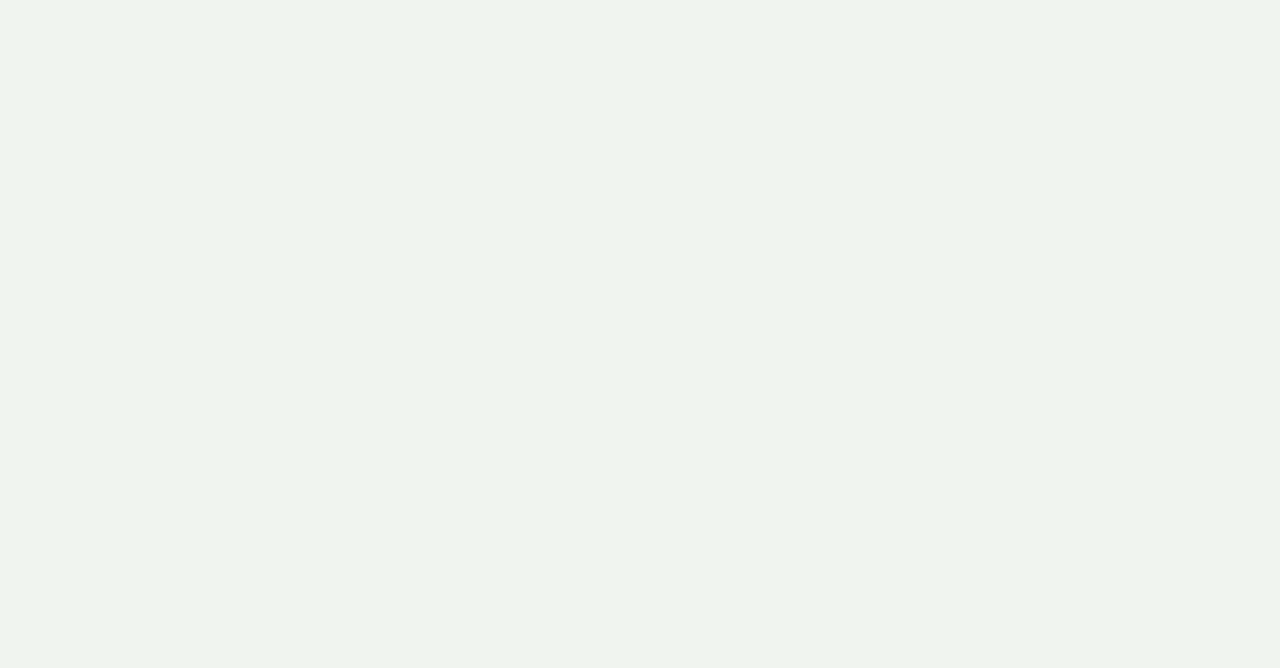
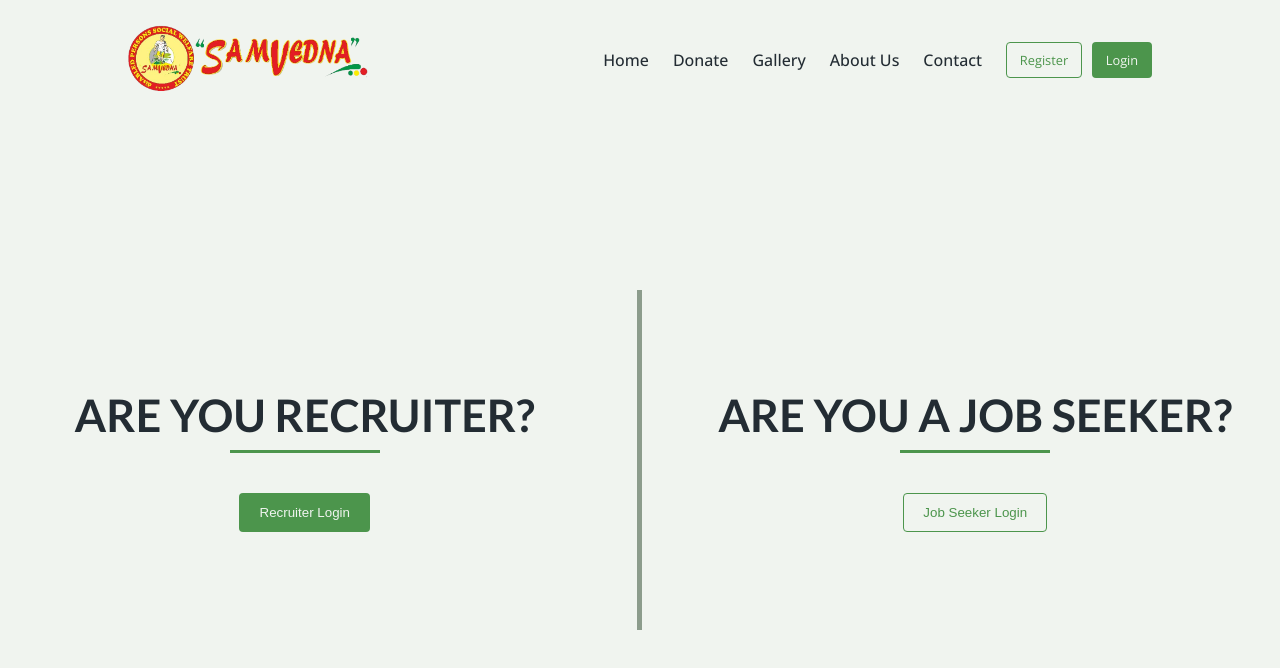
Before and after one commit to ThankiAshish/MySamvedna, a React (Vite) app in the folder client/: page /login in a window 1280 px wide. Before the commit this address had no page. Shown: the top 668 px of the page. Built offline with nearby package versions, Linux system fonts and the light colour scheme.

Commit message:
Login and Register Pages

```diff
--- a/client/src/App.jsx
+++ b/client/src/App.jsx
@@ -5,6 +5,12 @@ import Main from "./layouts/Main";
 import Home from "./pages/Home";
 import Contact from "./pages/Contact";
 import About from "./pages/About";
+import Login from "./pages/Login";
+import RecruiterLogin from "./pages/RecruiterLogin";
+import JobSeekerLogin from "./pages/JobSeekerLogin";
+import Register from "./pages/Register";
+import RecruiterRegister from "./pages/RecruiterRegister";
+import JobSeekerRegister from "./pages/JobSeekerRegister";
 
 const App = () => {
   return (
@@ -14,6 +20,12 @@ const App = () => {
           <Route index element={<Home />} />
           <Route path="/contact" element={<Contact />} />
           <Route path="/about" element={<About />} />
+          <Route path="/login" element={<Login />} />
+          <Route path="/recruiter-login" element={<RecruiterLogin />} />
+          <Route path="/seeker-login" element={<JobSeekerLogin />} />
+          <Route path="/register" element={<Register />} />
+          <Route path="/recruiter-register" element={<RecruiterRegister />} />
+          <Route path="/seeker-register" element={<JobSeekerRegister />} />
         </Route>
       </Routes>
     </Router>
--- a/client/src/assets/styles/queries.css
+++ b/client/src/assets/styles/queries.css
@@ -45,4 +45,14 @@
   .contact-persons .persons {
     grid-template-columns: 1fr;
   }
+
+  .login-type-container,
+  .register-type-container {
+    grid-template-columns: 1fr !important;
+  }
+
+  .login-type,
+  .register-type {
+    height: 300px;
+  }
 }
--- a/client/src/assets/styles/style.css
+++ b/client/src/assets/styles/style.css
@@ -9,6 +9,29 @@
   --secondary: #8c9c8c;
   --highlight: #a0d6b4;
   --error: #d64545;
+
+  --toastify-color-dark: var(--text);
+  --toastify-color-light: var(--background);
+  --toastify-color-info: var(--primary);
+  --toastify-color-success: var(--highlight);
+  --toastify-color-error: var(--error);
+  --toastify-color-progress-dark: var(--text);
+  --toastify-color-progress-light: var(--background);
+  --toastify-color-icon-dark: var(--text);
+  --toastify-color-icon-light: var(--background);
+  --toastify-color-background: var(--background);
+  --toastify-color-progress-bar: var(--text);
+  --toastify-font-family: "Open Sans", sans-serif;
+  --toastify-font-size: 1rem;
+  --toastify-font-weight: 500;
+  --toastify-line-height: 1.5;
+  --toastify-letter-spacing: 0.01em;
+  --toastify-max-width: 800px;
+  --toastify-margin: 0.5rem;
+  --toastify-padding: 1rem;
+  --toastify-border-radius: 0.25rem;
+  --toastify-box-shadow: 0 1px 10px 0 rgba(0, 0, 0, 0.1);
+  --toastify-z-index: 9999;
 }
 
 * {
@@ -163,6 +186,11 @@ textarea {
   font-weight: 500;
 }
 
+input:focus,
+textarea:focus {
+  border-color: var(--primary);
+}
+
 textarea {
   resize: vertical;
 }
@@ -198,6 +226,11 @@ header .nav-links .btn-container {
   gap: 10px;
 }
 
+header .nav-links .btn-container .btn {
+  padding: 0.5rem 0.8rem;
+  font-size: 0.8rem;
+}
+
 /* Extra > Carousel */
 .custom-carousel,
 .custom-carousel .carousel__slider,
@@ -214,6 +247,56 @@ header .nav-links .btn-container {
   width: 100% !important;
   object-fit: cover !important;
   overflow: hidden !important;
+}
+
+/* Pages > Login */
+/* Pages > Register */
+.login-type-container,
+.register-type-container {
+  display: grid;
+  grid-template-columns: 3fr 0.3fr 3fr;
+  height: calc(100dvh - 15dvh);
+  place-content: center;
+}
+
+.divider {
+  height: 50%;
+  width: 5px;
+  background: var(--secondary);
+  align-self: center;
+  justify-self: center;
+}
+
+.login-type,
+.register-type {
+  display: flex;
+  flex-direction: column;
+  align-items: center;
+  justify-content: center;
+  gap: 2rem;
+  height: inherit;
+}
+
+/* Pages > Recuriters Login */
+/* Pages > Job Seeker Login */
+.recruiters-login,
+.job-seeker-login {
+  height: calc(100dvh - 15dvh);
+  width: 100%;
+  display: flex;
+  flex-direction: column;
+  align-items: center;
+  justify-content: center;
+  gap: 2rem;
+}
+
+.login-form {
+  display: flex;
+  flex-direction: column;
+  align-items: center;
+  justify-content: center;
+  gap: 1rem;
+  width: 80%;
 }
 
 /* Pages > Contact */
--- a/client/src/main.jsx
+++ b/client/src/main.jsx
@@ -1,5 +1,7 @@
 import React from "react";
 import ReactDOM from "react-dom/client";
+import { ToastContainer } from "react-toastify";
+import "react-toastify/dist/ReactToastify.css";
 
 import { library } from "@fortawesome/fontawesome-svg-core";
 import { fab } from "@fortawesome/free-brands-svg-icons";
@@ -13,6 +15,18 @@ import "./assets/styles/queries.css";
 
 ReactDOM.createRoot(document.getElementById("root")).render(
   <React.StrictMode>
+    <ToastContainer
+      position="top-center"
+      autoClose={5000}
+      hideProgressBar={false}
+      newestOnTop={false}
+      closeOnClick={true}
+      rtl={false}
+      pauseOnFocusLoss={true}
+      draggable={true}
+      pauseOnHover={true}
+      theme="light"
+    />
     <App />
   </React.StrictMode>
 );
--- /dev/null
+++ b/client/src/pages/JobSeekerLogin.jsx
@@ -0,0 +1,65 @@
+import { useState } from "react";
+import { Link } from "react-router-dom";
+import { toast } from "react-toastify";
+
+const JobSeekerLogin = () => {
+  const [form, setForm] = useState({
+    email: "",
+    password: "",
+  });
+
+  const handleChange = (e) => {
+    e.preventDefault();
+    setForm({ ...form, [e.target.id]: e.target.value });
+  };
+
+  const handleSubmit = (e) => {
+    e.preventDefault();
+
+    if (form.email === "" || form.password === "") {
+      toast.error("Please fill all the fields");
+      return;
+    }
+
+    if (form.password.length < 6) {
+      toast.error("Password must be atleast 6 characters long");
+      return;
+    }
+
+    console.log(form);
+  };
+
+  return (
+    <div className="container">
+      <section className="job-seeker-login">
+        <h1>Job Seeker&apos;s Login</h1>
+        <form className="login-form" onSubmit={handleSubmit}>
+          <input
+            type="email"
+            name="email"
+            id="email"
+            placeholder="Enter Your Email Address"
+            value={form.email}
+            onChange={handleChange}
+            required
+          />
+          <input
+            type="password"
+            name="password"
+            id="password"
+            placeholder="Enter Your Password"
+            value={form.password}
+            onChange={handleChange}
+            required
+          />
+          <button className="btn btn-full">Login</button>
+          <Link to="/job-seeker/forgot-password" className="forgot-password">
+            Forgot Password?
+          </Link>
+        </form>
+      </section>
+    </div>
+  );
+};
+
+export default JobSeekerLogin;
--- /dev/null
+++ b/client/src/pages/JobSeekerRegister.jsx
@@ -0,0 +1,5 @@
+const JobSeekerRegister = () => {
+  return <div>JobSeekerRegister</div>;
+};
+
+export default JobSeekerRegister;
--- a/client/src/pages/Login.jsx
+++ b/client/src/pages/Login.jsx
@@ -1,13 +1,20 @@
+import { Link } from "react-router-dom";
+
 const Login = () => {
   return (
     <section className="login-type-container">
       <div className="login-type">
-        <h2>Are you Recruiter?</h2>
-        <button>Recruiter Login</button>
+        <h1>Are you Recruiter?</h1>
+        <Link to="/recruiter-login">
+          <button className="btn">Recruiter Login</button>
+        </Link>
       </div>
-      <div className="login-t">
-        <h2>Are you a Job Seeker?</h2>
-        <button>Job Seeker Login</button>
+      <div className="divider"></div>
+      <div className="login-type">
+        <h1>Are you a Job Seeker?</h1>
+        <Link to="/seeker-login">
+          <button className="btn btn-outline">Job Seeker Login</button>
+        </Link>
       </div>
     </section>
   );
--- /dev/null
+++ b/client/src/pages/RecruiterLogin.jsx
@@ -0,0 +1,62 @@
+import { useState } from "react";
+import { Link } from "react-router-dom";
+import { toast } from "react-toastify";
+
+const RecruiterLogin = () => {
+  const [form, setForm] = useState({
+    email: "",
+    password: "",
+  });
+
+  const handleChange = (e) => {
+    e.preventDefault();
+    setForm({ ...form, [e.target.id]: e.target.value });
+  };
+
+  const handleSubmit = (e) => {
+    e.preventDefault();
+    if (form.email === "" || form.password === "") {
+      toast.error("Please fill all the fields");
+      return;
+    }
+
+    if (form.password.length < 6) {
+      toast.error("Password must be atleast 6 characters long");
+      return;
+    }
+    console.log(form);
+  };
+  return (
+    <div className="container">
+      <section className="recruiters-login">
+        <h1>Recruiter&apos;s Login</h1>
+        <form className="login-form" onSubmit={handleSubmit}>
+          <input
+            type="email"
+            name="email"
+            id="email"
+            placeholder="Enter Your Email Address"
+            value={form.email}
+            onChange={handleChange}
+            required
+          />
+          <input
+            type="password"
+            name="password"
+            id="password"
+            placeholder="Enter Your Password"
+            value={form.password}
+            onChange={handleChange}
+            required
+          />
+          <button className="btn btn-full">Login</button>
+          <Link to="/recruiter/forgot-password" className="forgot-password">
+            Forgot Password?
+          </Link>
+        </form>
+      </section>
+    </div>
+  );
+};
+
+export default RecruiterLogin;
--- /dev/null
+++ b/client/src/pages/RecruiterRegister.jsx
@@ -0,0 +1,5 @@
+const RecruiterRegister = () => {
+  return <div>RecruiterRegister</div>;
+};
+
+export default RecruiterRegister;
--- a/client/src/pages/Register.jsx
+++ b/client/src/pages/Register.jsx
@@ -0,0 +1,23 @@
+import { Link } from "react-router-dom";
+
+const Register = () => {
+  return (
+    <section className="register-type-container">
+      <div className="register-type">
+        <h1>Are you Recruiter?</h1>
+        <Link to="/recruiter-register">
+          <button className="btn">Recruiter Register</button>
+        </Link>
+      </div>
+      <div className="divider"></div>
+      <div className="register-type">
+        <h1>Are you a Job Seeker?</h1>
+        <Link to="/seeker-register">
+          <button className="btn btn-outline">Job Seeker Register</button>
+        </Link>
+      </div>
+    </section>
+  );
+};
+
+export default Register;
--- a/client/src/pages/components/Header.jsx
+++ b/client/src/pages/components/Header.jsx
@@ -15,6 +15,23 @@ const Header = () => {
         setIcon("bars");
       }
     });
+
+    window.addEventListener("change", () => {
+      if (window.innerWidth > 920) {
+        document.querySelector(".nav-links").classList.remove("active");
+        setIcon("bars");
+      }
+    });
+
+    window.addEventListener("scroll", () => {
+      document.querySelector(".nav-links").classList.remove("active");
+      setIcon("bars");
+    });
+
+    return () => {
+      window.removeEventListener("resize", () => {});
+      window.removeEventListener("change", () => {});
+    };
   }, []);
 
   return (
@@ -50,8 +67,12 @@ const Header = () => {
             </Link>
           </li>
           <div className="btn-container">
-            <button className="btn btn-outline">Register</button>
-            <button className="btn">Login</button>
+            <Link className="btn btn-outline" to="/register">
+              Register
+            </Link>
+            <Link className="btn" to="/login">
+              Login
+            </Link>
           </div>
         </ul>
         <FontAwesomeIcon
```
